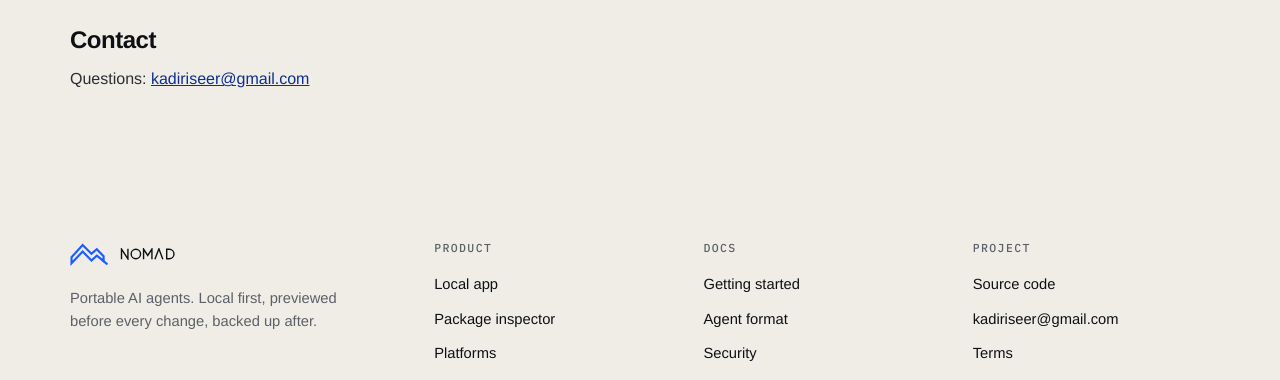
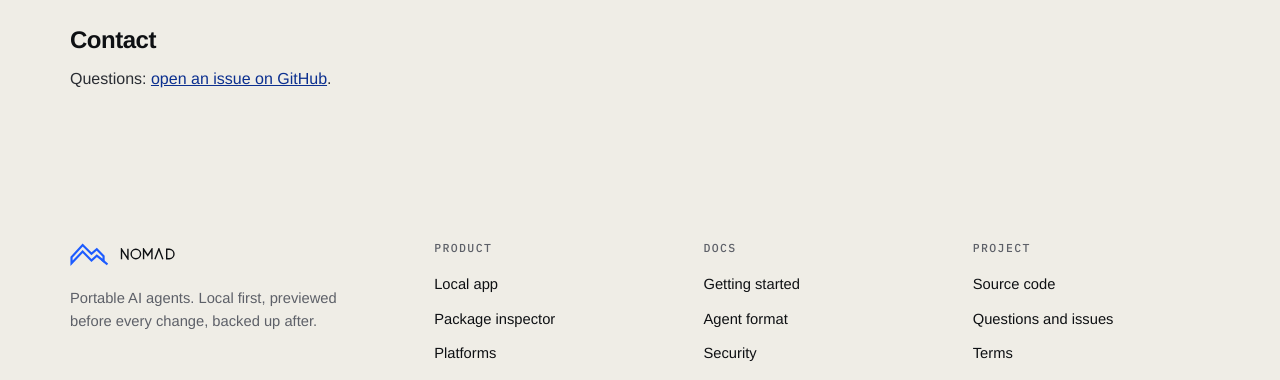
Before and after one commit to kadiri-seer/nomad, a Next.js app in the folder apps/web/: page /terms in a window 1280 px wide. Shown: the part 1219-1599 px from the top of the page. Built offline with nearby package versions, Linux system fonts and the light colour scheme; no server answers.

Commit message:
Remove the email address from the website
Questions go to GitHub issues and security reports to GitHub's private security advisories.

```diff
--- a/apps/web/app/docs/security/page.tsx
+++ b/apps/web/app/docs/security/page.tsx
@@ -1,3 +1,4 @@
+import { REPO_URL } from "@/components/SiteFooter";
 export const metadata = { title: "Security", description: "How Nomad protects credentials, permissions and your files during a migration." };
 
 export default function Security() {
@@ -55,7 +56,7 @@ export default function Security() {
 
       <h2>Reporting a problem</h2>
       <p>
-        Please report security issues privately to <a href="mailto:kadiriseer@gmail.com">kadiriseer@gmail.com</a>.
+        Please report security issues privately through <a href={`${REPO_URL}/security/advisories/new`}>GitHub security advisories</a>, not in public issues.
       </p>
     </>
   );
--- a/apps/web/app/privacy/page.tsx
+++ b/apps/web/app/privacy/page.tsx
@@ -1,4 +1,4 @@
-import { SiteFooter, CONTACT_EMAIL } from "@/components/SiteFooter";
+import { SiteFooter, REPO_URL } from "@/components/SiteFooter";
 
 export const metadata = { title: "Privacy Policy", description: "Nomad does not collect your agents or personal data." };
 
@@ -29,7 +29,7 @@ export default function Privacy() {
 
           <h2>Contact</h2>
           <p>
-            <a href={`mailto:${CONTACT_EMAIL}`}>{CONTACT_EMAIL}</a>
+            Questions: <a href={`${REPO_URL}/issues`}>open an issue on GitHub</a>.
           </p>
         </div>
       </main>
--- a/apps/web/app/terms/page.tsx
+++ b/apps/web/app/terms/page.tsx
@@ -1,4 +1,4 @@
-import { SiteFooter, CONTACT_EMAIL } from "@/components/SiteFooter";
+import { SiteFooter, REPO_URL } from "@/components/SiteFooter";
 
 export const metadata = { title: "Terms of Service", description: "Terms for using the Nomad software and website." };
 
@@ -35,7 +35,7 @@ export default function Terms() {
 
           <h2>Contact</h2>
           <p>
-            Questions: <a href={`mailto:${CONTACT_EMAIL}`}>{CONTACT_EMAIL}</a>
+            Questions: <a href={`${REPO_URL}/issues`}>open an issue on GitHub</a>.
           </p>
         </div>
       </main>
--- a/apps/web/components/SiteFooter.tsx
+++ b/apps/web/components/SiteFooter.tsx
@@ -1,7 +1,6 @@
 import Link from "next/link";
 import { Logo } from "./Logo";
 
-export const CONTACT_EMAIL = "kadiriseer@gmail.com";
 export const REPO_URL = "https://github.com/kadiri-seer/nomad";
 
 export function SiteFooter() {
@@ -53,7 +52,7 @@ export function SiteFooter() {
                 <a href={REPO_URL}>Source code</a>
               </li>
               <li>
-                <a href={`mailto:${CONTACT_EMAIL}`}>{CONTACT_EMAIL}</a>
+                <a href={`${REPO_URL}/issues`}>Questions and issues</a>
               </li>
               <li>
                 <Link href="/terms">Terms</Link>
```
Also changed, not shown: 1 other file (tests, documents, lock files or other folders).
